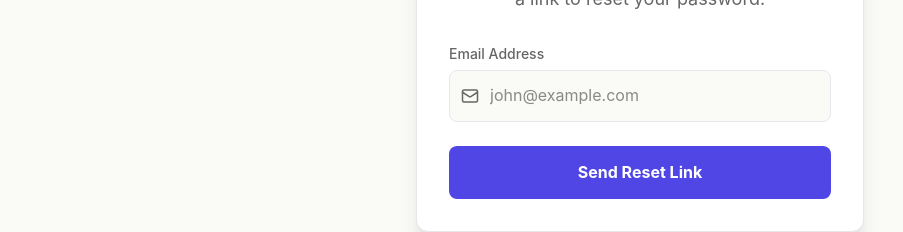
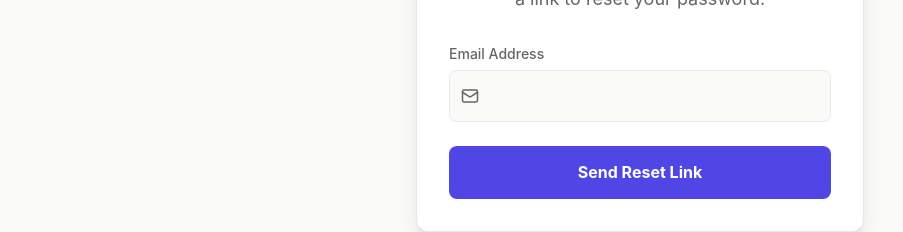
Before and after one commit to Prinshu0795/Mindpulse, a React (Vite) app: page /forgot-password in a window 1280 px wide. Shown: the part 362-594 px from the top of the page, without its empty margins (0-903 px from the left). Built offline with nearby package versions, Linux system fonts and the light colour scheme; no server answers; sample sign-in values are in the browser's storage; what groq-sdk would draw is missing.

Commit message:
chore: remove placeholders from auth forms

```diff
--- a/src/components/AuthModal.jsx
+++ b/src/components/AuthModal.jsx
@@ -78,7 +78,6 @@ const AuthModal = () => {
                                         type="text"
                                         value={name}
                                         onChange={(e) => setName(e.target.value)}
-                                        placeholder="John Doe"
                                         className="w-full pl-10 pr-4 py-3 rounded-lg border border-border bg-bg focus:outline-none focus:border-accent text-text-primary transition-colors"
                                     />
                                 </div>
@@ -93,7 +92,6 @@ const AuthModal = () => {
                                     type="email"
                                     value={email}
                                     onChange={(e) => setEmail(e.target.value)}
-                                    placeholder="john@example.com"
                                     className="w-full pl-10 pr-4 py-3 rounded-lg border border-border bg-bg focus:outline-none focus:border-accent text-text-primary transition-colors"
                                 />
                             </div>
--- a/src/components/ForgotPassword.jsx
+++ b/src/components/ForgotPassword.jsx
@@ -78,7 +78,6 @@ const ForgotPassword = () => {
                                 type="email"
                                 value={email}
                                 onChange={(e) => setEmail(e.target.value)}
-                                placeholder="john@example.com"
                                 className="w-full pl-10 pr-4 py-3 rounded-lg border border-border bg-bg focus:outline-none focus:border-accent text-text-primary transition-colors"
                             />
                         </div>
```
